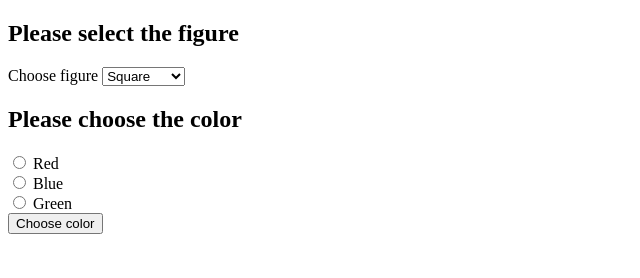
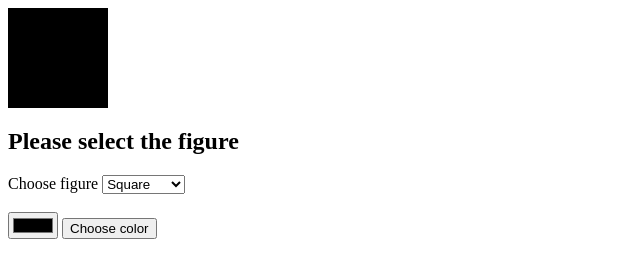
Before and after one commit to Ruslana-P/HW---Ruslana, a plain HTML site: page index.html in a window 1280 px wide. Both pictures are taken after a click on the button "Choose color". Shown: the whole page, without its empty margins (0-640 px from the left). Drawn offline with Linux system fonts and the light colour scheme.

Commit message:
home work 7 last version

```diff
--- a/code.js
+++ b/code.js
@@ -1,19 +1,12 @@
-let divFigure = document.querySelector('.figure');
-let initialClass = divFigure.getAttribute('class');
-let selected = document.querySelector('#figures');
+let divFigure = document.querySelector('#figure');
+let selectedFigure = document.querySelector('#figures');
 let buttonColor = document.querySelector('#button_color');
 
-selected.addEventListener('change', function() {
-    divFigure.setAttribute('class', initialClass + ' ' + selected.value);
-    console.log(selected.value);
+selectedFigure.addEventListener('change', function() {
+    divFigure.setAttribute('class', selectedFigure.value);
 })
 
-buttonColor.addEventListener( 'click', function () {
-    document.querySelectorAll('input[name="choose_color"]').forEach( function (element) {
-    let newColor
-    if (element.checked) {
-        newColor = element.value;
-        }
-    divFigure.style.backgroundColor = newColor;
-    }
-)})
+buttonColor.addEventListener('click', function() {
+    let selectedColor = document.querySelector('#choose_color');
+    divFigure.style.backgroundColor = selectedColor.value;
+})
--- a/index.html
+++ b/index.html
@@ -5,7 +5,7 @@
 </head>
 
 <body>
-    <div class="figure"></div>
+    <div id="figure" class="square"></div>
     <div>
     <h2> Please select the figure </h2>
     <label for="figures">Choose figure</label>
@@ -15,15 +15,11 @@
         <option value="rectangle">Rectangle</option>
     </select>
     </div>
+    <br>
 
     <div class="color">
-    <h2> Please choose the color </h2>
-    <input type="radio" id="red" name="choose_color" value="red">
-    <label for="red"> Red </label> <br>
-    <input type="radio" id="blue" name="choose_color" value="blue">
-    <label for="blue"> Blue </label><br>
-    <input type="radio" id="green" name="choose_color" value="green">
-    <label for="green">Green</label><br>
+        <label for="choose_color"></label>
+        <input type='color' id="choose_color" name="choose_color" value="#000000" >
     <button id="button_color"> Choose color</button>
     </div>
 
--- a/style.css
+++ b/style.css
@@ -1,4 +1,4 @@
-.figure{
+#figure{
     background-color: black;
 }
 .square{
```
Also changed, not shown: 1 other file.
